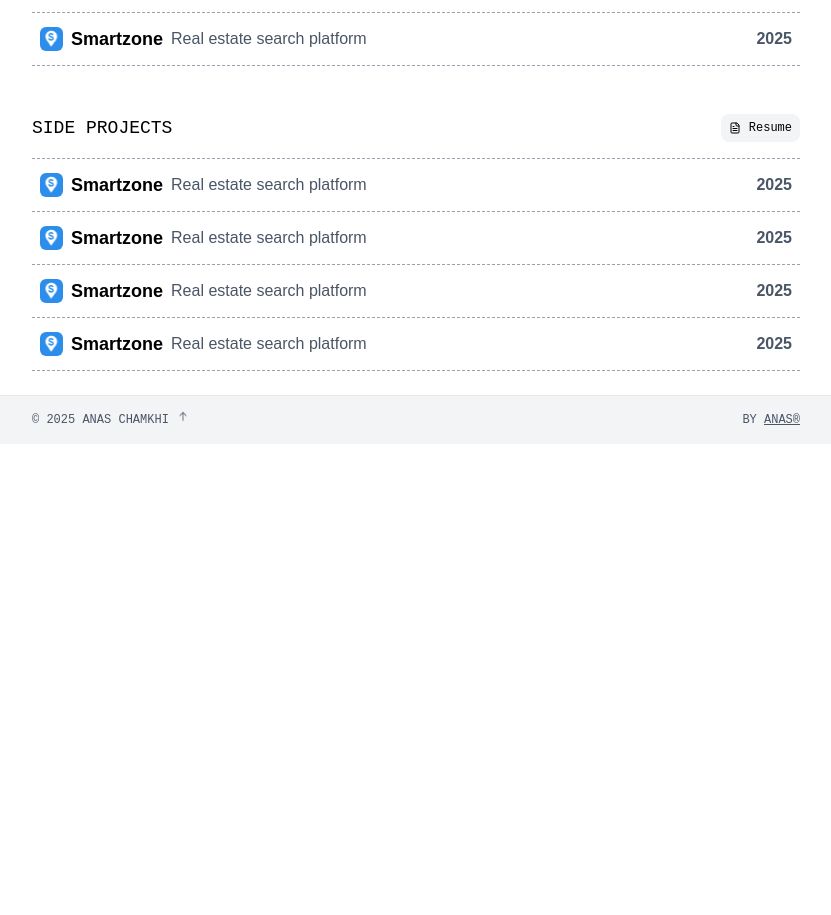
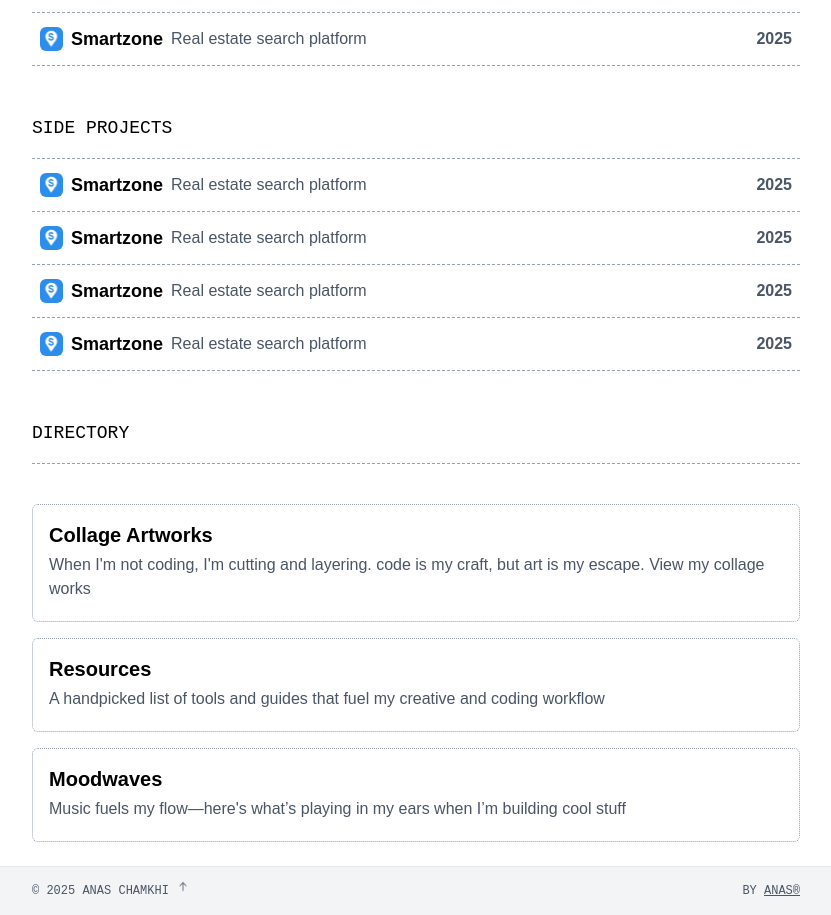
Before and after one commit to ChamkhiAnas/Portfolio, a React (Vite) app: page / in a window 1280 px wide. Shown: the part 972-1887 px from the top of the page, without its empty margins (224-1055 px from the left). Before the commit the page ends 1416 px from the top, so only its background shows below. Built offline with nearby package versions, Linux system fonts and the light colour scheme.

Commit message:
collage page

```diff
--- /dev/null
+++ b/src/Componenets/Directory.css
@@ -0,0 +1,3 @@
+.directory{
+    font-family: "Darker Grotesque", sans-serif !important;
+}
--- /dev/null
+++ b/src/Componenets/Directory.jsx
@@ -0,0 +1,28 @@
+import './Directory.css'
+import { useState } from 'react'
+export default function Directory({name,description,link}){
+
+const [isHovering,setIsHovering]=useState(false)
+
+    return(
+        <section onMouseEnter={()=>setIsHovering(true)} onMouseLeave={()=>setIsHovering(false)} className="flex directory border cursor-pointer relative border-b border-dotted border-border border-gray-400 rounded-md ">
+
+
+            <div className={`py-4 px-4`}>
+                <h1 className="text-xl font-semibold">{name}</h1>
+                <p className="py-1 text-md cursor-pointer text-gray-600 font-medium">{description}</p>
+            </div>
+
+
+            {
+                isHovering &&
+                <div className="bg-gray-100 transition-all duration-300 ease-out
+                opacity-100 transform translate-y-0
+                scale-100 cursor-pointer px-8 py-8  ml-auto flex items-center justify-center">
+                    <svg stroke="currentColor" fill="currentColor" stroke-width="0" viewBox="0 0 16 16" class="h-5 w-5" height="4em" width="4em" xmlns="http://www.w3.org/2000/svg"><path fill-rule="evenodd" d="M6.364 13.5a.5.5 0 0 0 .5.5H13.5a1.5 1.5 0 0 0 1.5-1.5v-10A1.5 1.5 0 0 0 13.5 1h-10A1.5 1.5 0 0 0 2 2.5v6.636a.5.5 0 1 0 1 0V2.5a.5.5 0 0 1 .5-.5h10a.5.5 0 0 1 .5.5v10a.5.5 0 0 1-.5.5H6.864a.5.5 0 0 0-.5.5"></path><path fill-rule="evenodd" d="M11 5.5a.5.5 0 0 0-.5-.5h-5a.5.5 0 0 0 0 1h3.793l-8.147 8.146a.5.5 0 0 0 .708.708L10 6.707V10.5a.5.5 0 0 0 1 0z"></path></svg>
+                </div>
+            }
+
+        </section>
+    )
+}
--- a/src/Componenets/HomePage.jsx
+++ b/src/Componenets/HomePage.jsx
@@ -2,6 +2,7 @@ import './HomePage.css'
 import InteractiveNoiseBox from "./DotMatrix";
 import ShowcaseGrid from './ShowcaseGrid';
 import ShowcaseTitle from './ShowcaseTitle';
+import Directory from './Directory';
 
 import { useState } from 'react';
 
@@ -118,7 +119,7 @@ export default function HomePage(){
             ))}
 
 
-            <ShowcaseTitle title={"Side projects"} isButton={true}></ShowcaseTitle>
+            <ShowcaseTitle title={"Side projects"} isButton={false}></ShowcaseTitle>
 
 
             {sideProjects.map((item, index) => (
@@ -126,12 +127,14 @@ export default function HomePage(){
             ))}
 
 
+            <ShowcaseTitle title={"Directory"} isButton={false}></ShowcaseTitle>
 
 
-
-
-
-
+            <div className='mt-10 flex flex-col gap-4'>
+                <Directory name={"Collage Artworks"} description={"When I'm not coding, I'm cutting and layering. code is my craft, but art is my escape. View my collage works"} link={""}></Directory>
+                <Directory name={"Resources"} description={"A handpicked list of tools and guides that fuel my creative and coding workflow"} link={""}></Directory>
+                <Directory name={"Moodwaves"} description={"Music fuels my flow—here's what’s playing in my ears when I’m building cool stuff"} link={""}></Directory>
+            </div>
 
 
         </main>
--- a/src/Componenets/Navbar.jsx
+++ b/src/Componenets/Navbar.jsx
@@ -173,6 +173,9 @@ export default function Navbar(){
                     <li className="w-8 h-8 cursor-pointer flex justify-center items-center rounded-md hover:bg-gray-200   transition-colors"><svg stroke="currentColor" fill="currentColor" stroke-width="0" viewBox="0 0 512 512" class="h-4 w-4" height="1em" width="1em" xmlns="http://www.w3.org/2000/svg"><path d="M389.2 48h70.6L305.6 224.2 487 464H345L233.7 318.6 106.5 464H35.8L200.7 275.5 26.8 48H172.4L272.9 180.9 389.2 48zM364.4 421.8h39.1L151.1 88h-42L364.4 421.8z"></path></svg></li>
                     <li className="w-8 h-8 cursor-pointer flex justify-center items-center rounded-md hover:bg-gray-200   transition-colors"><svg width="15" height="15" viewBox="0 0 15 15" fill="none" xmlns="http://www.w3.org/2000/svg" class="h-4 w-4"><path d="M1 2C0.447715 2 0 2.44772 0 3V12C0 12.5523 0.447715 13 1 13H14C14.5523 13 15 12.5523 15 12V3C15 2.44772 14.5523 2 14 2H1ZM1 3L14 3V3.92494C13.9174 3.92486 13.8338 3.94751 13.7589 3.99505L7.5 7.96703L1.24112 3.99505C1.16621 3.94751 1.0826 3.92486 1 3.92494V3ZM1 4.90797V12H14V4.90797L7.74112 8.87995C7.59394 8.97335 7.40606 8.97335 7.25888 8.87995L1 4.90797Z" fill="currentColor" fill-rule="evenodd" clip-rule="evenodd"></path></svg></li>
 
+                    <li className="w-8 h-8 cursor-pointer flex justify-center items-center rounded-md hover:bg-gray-200   transition-colors"><svg xmlns="http://www.w3.org/2000/svg" width="22" height="22" viewBox="0 0 24 24"><path fill="none" stroke="currentColor" stroke-linecap="round" stroke-linejoin="round" stroke-width="1.5" d="M8.197 11.217c5.07 0 5.07 6.783 0 6.783H2v-6.783m6.197 0H2m6.197 0c5.07 0 5.07-6.217 0-6.217H2v6.217M18 9c-2.21 0-4 2.015-4 4.5h8c0-2.485-1.79-4.5-4-4.5m-4 4.5c0 2.485 1.79 4.5 4 4.5c2.755 0 3.5-2 3.5-2m-1-10h-5"/></svg></li>
+
+
 
             </ul>
 
```
